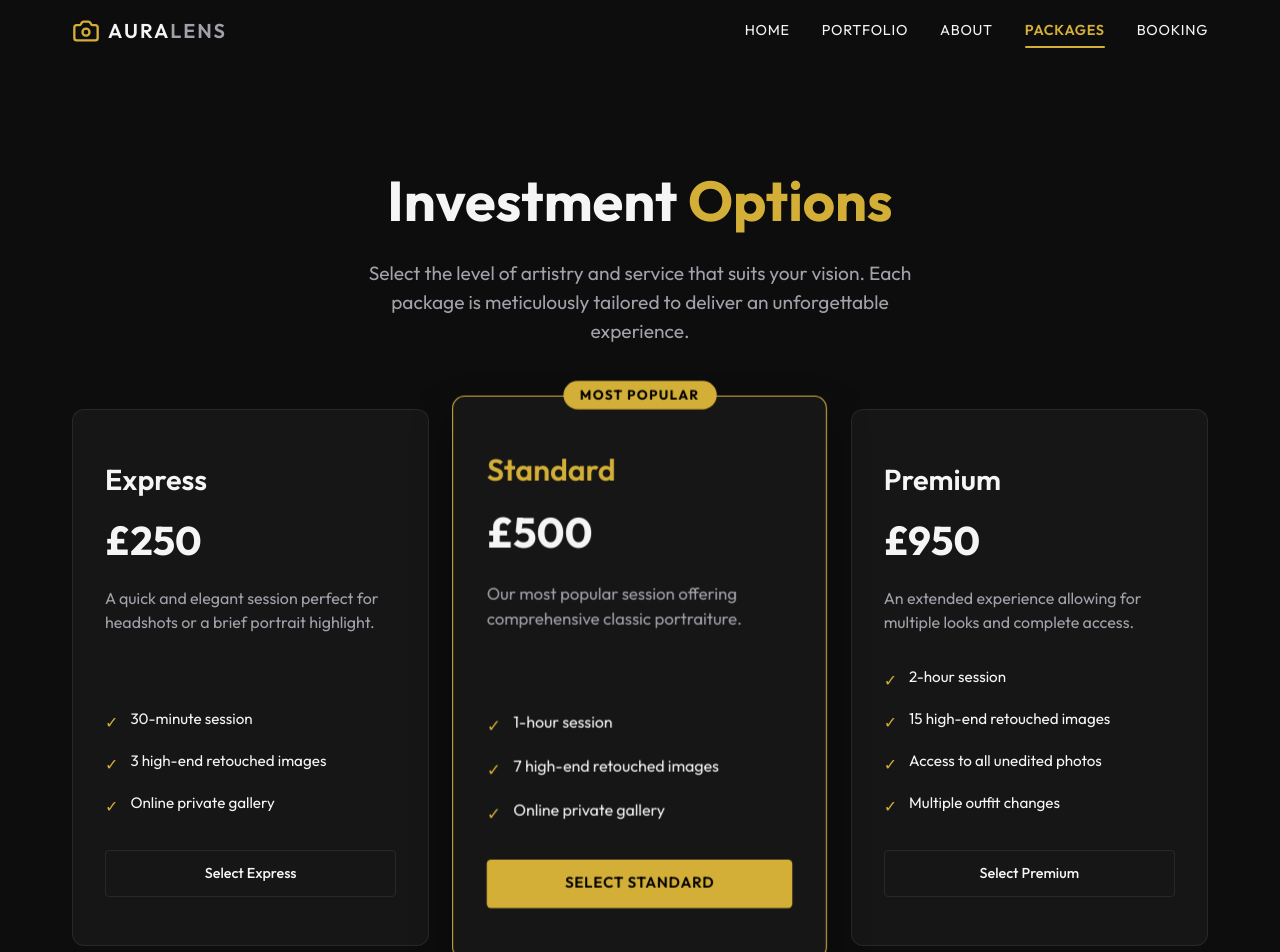
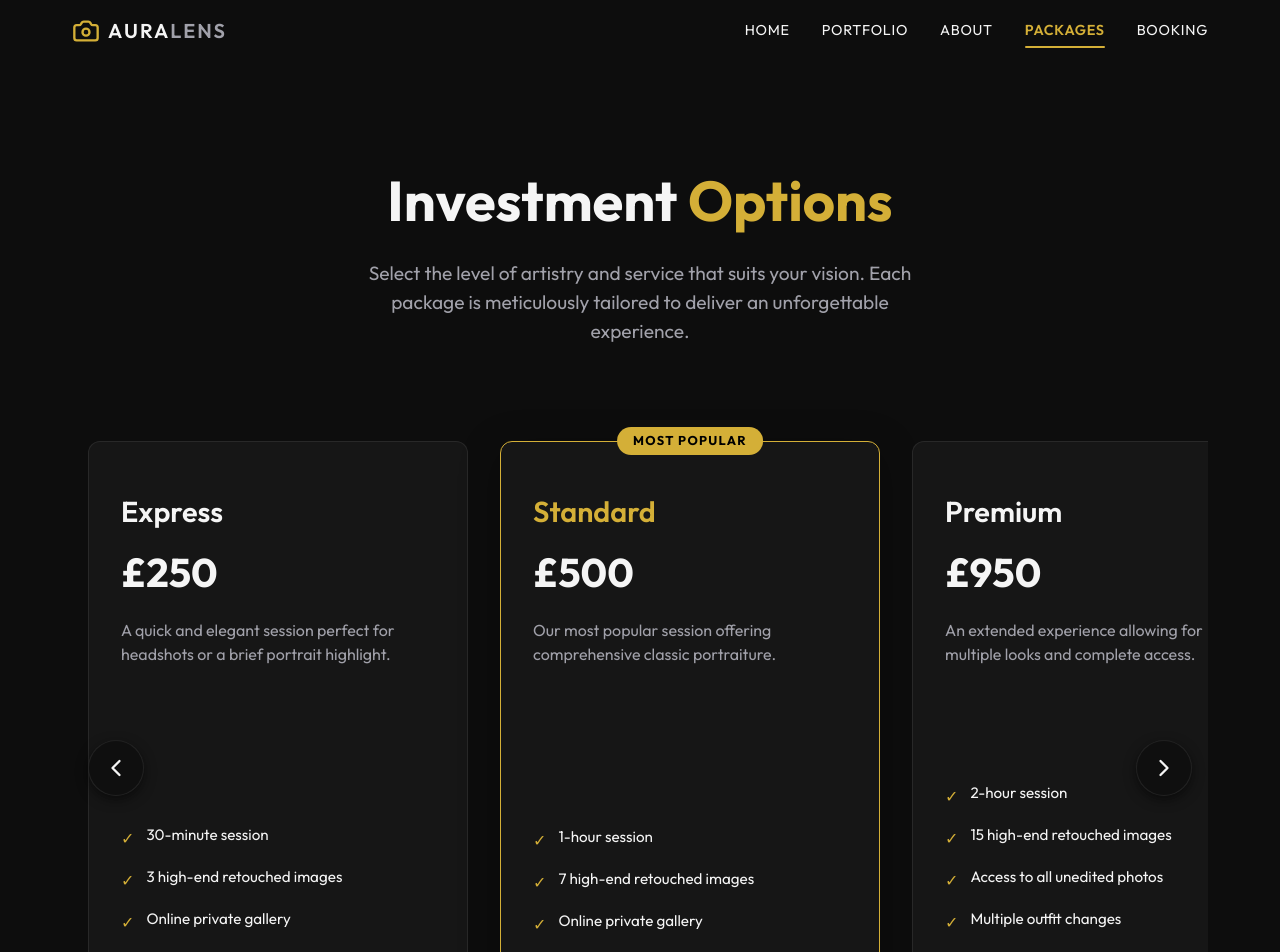
Before and after one commit to zlatakp/photographer-webapp, a Next.js app: page /packages in a window 1280 px wide. Shown: the top 952 px of the page. Built offline with nearby package versions, Linux system fonts and the light colour scheme.

Commit message:
carousel packages

```diff
--- a/app/globals.css
+++ b/app/globals.css
@@ -153,3 +153,12 @@ button {
 .text-center { text-align: center; }
 .text-muted { color: var(--text-muted); }
 .text-accent { color: var(--accent); }
+
+/* Custom hide scroll utilities */
+.hide-scroll::-webkit-scrollbar {
+  display: none;
+}
+.hide-scroll {
+  -ms-overflow-style: none; /* IE and Edge */
+  scrollbar-width: none; /* Firefox */
+}
--- a/app/packages/page.tsx
+++ b/app/packages/page.tsx
@@ -1,5 +1,6 @@
 import type { Metadata } from 'next';
 import Link from 'next/link';
+import PackageCarousel from '@/components/PackageCarousel';
 
 export const metadata: Metadata = {
   title: 'Packages | AuraLens',
@@ -66,60 +67,7 @@ export default function Packages() {
         </p>
       </div>
 
-      <div className="grid animate-fade-in stagger-1" style={{
-        gridTemplateColumns: 'repeat(auto-fit, minmax(280px, 1fr))',
-        gap: '2rem',
-        alignItems: 'stretch'
-      }}>
-        {packages.map((pkg, i) => (
-          <div key={i} className="glass-panel hover-lift" style={{
-            position: 'relative',
-            padding: '3rem 2rem',
-            display: 'flex',
-            flexDirection: 'column',
-            border: pkg.popular ? '1px solid var(--accent)' : '1px solid var(--border-color)',
-            transform: pkg.popular ? 'scale(1.05)' : 'none',
-            zIndex: pkg.popular ? 10 : 1,
-            boxShadow: pkg.popular ? '0 20px 40px rgba(0,0,0,0.4)' : 'none'
-          }}>
-            {pkg.popular && (
-              <div style={{
-                position: 'absolute',
-                top: '-15px',
-                left: '50%',
-                transform: 'translateX(-50%)',
-                backgroundColor: 'var(--accent)',
-                color: '#000',
-                padding: '0.25rem 1rem',
-                borderRadius: '20px',
-                fontSize: '0.8rem',
-                fontWeight: 700,
-                textTransform: 'uppercase',
-                letterSpacing: '0.1em'
-              }}>
-                Most Popular
-              </div>
-            )}
-
-            <h2 style={{ fontSize: '1.8rem', fontWeight: 600, marginBottom: '0.5rem', color: pkg.popular ? 'var(--accent)' : 'var(--text-main)' }}>{pkg.title}</h2>
-            <div style={{ fontSize: '2.5rem', fontWeight: 700, marginBottom: '1rem' }}>{pkg.price}</div>
-            <p className="text-muted" style={{ marginBottom: '2rem', flex: 1 }}>{pkg.description}</p>
-
-            <ul style={{ listStyle: 'none', padding: 0, margin: '0 0 2rem 0', display: 'flex', flexDirection: 'column', gap: '1rem' }}>
-              {pkg.features.map((feature, j) => (
-                <li key={j} style={{ display: 'flex', alignItems: 'flex-start', gap: '0.75rem' }}>
-                  <span style={{ color: 'var(--accent)', marginTop: '2px' }}>✓</span>
-                  <span style={{ fontSize: '0.95rem' }}>{feature}</span>
-                </li>
-              ))}
-            </ul>
-
-            <Link href={`/booking?package=${pkg.title.toLowerCase()}`} className={pkg.popular ? "btn-primary" : "btn-secondary"} style={{ textAlign: 'center', width: '100%' }}>
-              Select {pkg.title}
-            </Link>
-          </div>
-        ))}
-      </div>
+      <PackageCarousel packages={packages} />
 
       <div style={{ marginTop: '8rem' }} className="animate-fade-in stagger-2">
         <h2 style={{ fontSize: '2.5rem', fontWeight: 600, textAlign: 'center', marginBottom: '3rem' }}>Optional <span style={{ color: 'var(--accent)' }}>Add-ons</span></h2>
--- /dev/null
+++ b/components/PackageCarousel.tsx
@@ -0,0 +1,158 @@
+'use client';
+
+import { useRef } from 'react';
+import Link from 'next/link';
+import { ChevronLeft, ChevronRight } from 'lucide-react';
+
+interface Pkg {
+  title: string;
+  price: string;
+  description: string;
+  features: string[];
+  popular?: boolean;
+}
+
+export default function PackageCarousel({ packages }: { packages: Pkg[] }) {
+  const scrollRef = useRef<HTMLDivElement>(null);
+
+  const scrollLeft = () => {
+    if (scrollRef.current) {
+      scrollRef.current.scrollBy({ left: -380, behavior: 'smooth' });
+    }
+  };
+
+  const scrollRight = () => {
+    if (scrollRef.current) {
+      scrollRef.current.scrollBy({ left: 380, behavior: 'smooth' });
+    }
+  };
+
+  return (
+    <div className="animate-fade-in stagger-1" style={{ position: 'relative', width: '100%', margin: '0 auto' }}>
+
+      {/* Container to hide overflow and allow scrolling */}
+      <div
+        ref={scrollRef}
+        className="hide-scroll"
+        style={{
+          display: 'flex',
+          gap: '2rem',
+          overflowX: 'auto',
+          scrollSnapType: 'x mandatory',
+          padding: '2rem 1rem 4rem 1rem',
+          scrollBehavior: 'smooth'
+        }}
+      >
+        {packages.map((pkg, i) => (
+          <div key={i} style={{ minWidth: '320px', maxWidth: '380px', flex: '0 0 auto', scrollSnapAlign: 'center', display: 'flex' }}>
+
+            <div className="glass-panel hover-lift" style={{
+              position: 'relative',
+              padding: '3rem 2rem',
+              display: 'flex',
+              flexDirection: 'column',
+              width: '100%',
+              border: pkg.popular ? '1px solid var(--accent)' : '1px solid var(--border-color)',
+              boxShadow: pkg.popular ? '0 10px 40px rgba(0,0,0,0.3)' : 'none',
+              minHeight: '550px'
+            }}>
+              {pkg.popular && (
+                <div style={{
+                  position: 'absolute',
+                  top: '-15px',
+                  left: '50%',
+                  transform: 'translateX(-50%)',
+                  backgroundColor: 'var(--accent)',
+                  color: '#000',
+                  padding: '0.25rem 1rem',
+                  borderRadius: '20px',
+                  fontSize: '0.8rem',
+                  fontWeight: 700,
+                  textTransform: 'uppercase',
+                  letterSpacing: '0.1em'
+                }}>
+                  Most Popular
+                </div>
+              )}
+
+              <h2 style={{ fontSize: '1.8rem', fontWeight: 600, marginBottom: '0.5rem', color: pkg.popular ? 'var(--accent)' : 'var(--text-main)' }}>{pkg.title}</h2>
+              <div style={{ fontSize: '2.5rem', fontWeight: 700, marginBottom: '1rem' }}>{pkg.price}</div>
+              <p className="text-muted" style={{ marginBottom: '2rem', flex: 1 }}>{pkg.description}</p>
+
+              <ul style={{ listStyle: 'none', padding: 0, margin: '0 0 2rem 0', display: 'flex', flexDirection: 'column', gap: '1rem' }}>
+                {pkg.features.map((feature, j) => (
+                  <li key={j} style={{ display: 'flex', alignItems: 'flex-start', gap: '0.75rem' }}>
+                    <span style={{ color: 'var(--accent)', marginTop: '2px' }}>✓</span>
+                    <span style={{ fontSize: '0.95rem' }}>{feature}</span>
+                  </li>
+                ))}
+              </ul>
+
+              <Link href={`/booking?package=${pkg.title.toLowerCase()}`} className={pkg.popular ? "btn-primary" : "btn-secondary"} style={{ textAlign: 'center', width: '100%', marginTop: 'auto' }}>
+                Select {pkg.title}
+              </Link>
+            </div>
+
+          </div>
+        ))}
+      </div>
+
+      {/* Navigation Buttons */}
+      <button
+        onClick={scrollLeft}
+        style={{
+          position: 'absolute',
+          top: '50%',
+          left: '1rem',
+          transform: 'translateY(-50%)',
+          width: '3.5rem',
+          height: '3.5rem',
+          borderRadius: '50%',
+          backgroundColor: 'var(--header-bg)',
+          backdropFilter: 'blur(10px)',
+          border: '1px solid var(--border-color)',
+          display: 'flex',
+          alignItems: 'center',
+          justifyContent: 'center',
+          color: 'var(--text-main)',
+          transition: 'all 0.3s ease',
+          zIndex: 10,
+          cursor: 'pointer',
+          boxShadow: '0 4px 12px rgba(0,0,0,0.5)'
+        }}
+        onMouseEnter={(e) => { e.currentTarget.style.backgroundColor = 'var(--accent)'; e.currentTarget.style.color = '#000'; }}
+        onMouseLeave={(e) => { e.currentTarget.style.backgroundColor = 'var(--header-bg)'; e.currentTarget.style.color = 'var(--text-main)'; }}
+      >
+        <ChevronLeft size={28} />
+      </button>
+
+      <button
+        onClick={scrollRight}
+        style={{
+          position: 'absolute',
+          top: '50%',
+          right: '1rem',
+          transform: 'translateY(-50%)',
+          width: '3.5rem',
+          height: '3.5rem',
+          borderRadius: '50%',
+          backgroundColor: 'var(--header-bg)',
+          backdropFilter: 'blur(10px)',
+          border: '1px solid var(--border-color)',
+          display: 'flex',
+          alignItems: 'center',
+          justifyContent: 'center',
+          color: 'var(--text-main)',
+          transition: 'all 0.3s ease',
+          zIndex: 10,
+          cursor: 'pointer',
+          boxShadow: '0 4px 12px rgba(0,0,0,0.5)'
+        }}
+        onMouseEnter={(e) => { e.currentTarget.style.backgroundColor = 'var(--accent)'; e.currentTarget.style.color = '#000'; }}
+        onMouseLeave={(e) => { e.currentTarget.style.backgroundColor = 'var(--header-bg)'; e.currentTarget.style.color = 'var(--text-main)'; }}
+      >
+        <ChevronRight size={28} />
+      </button>
+    </div>
+  );
+}
```
